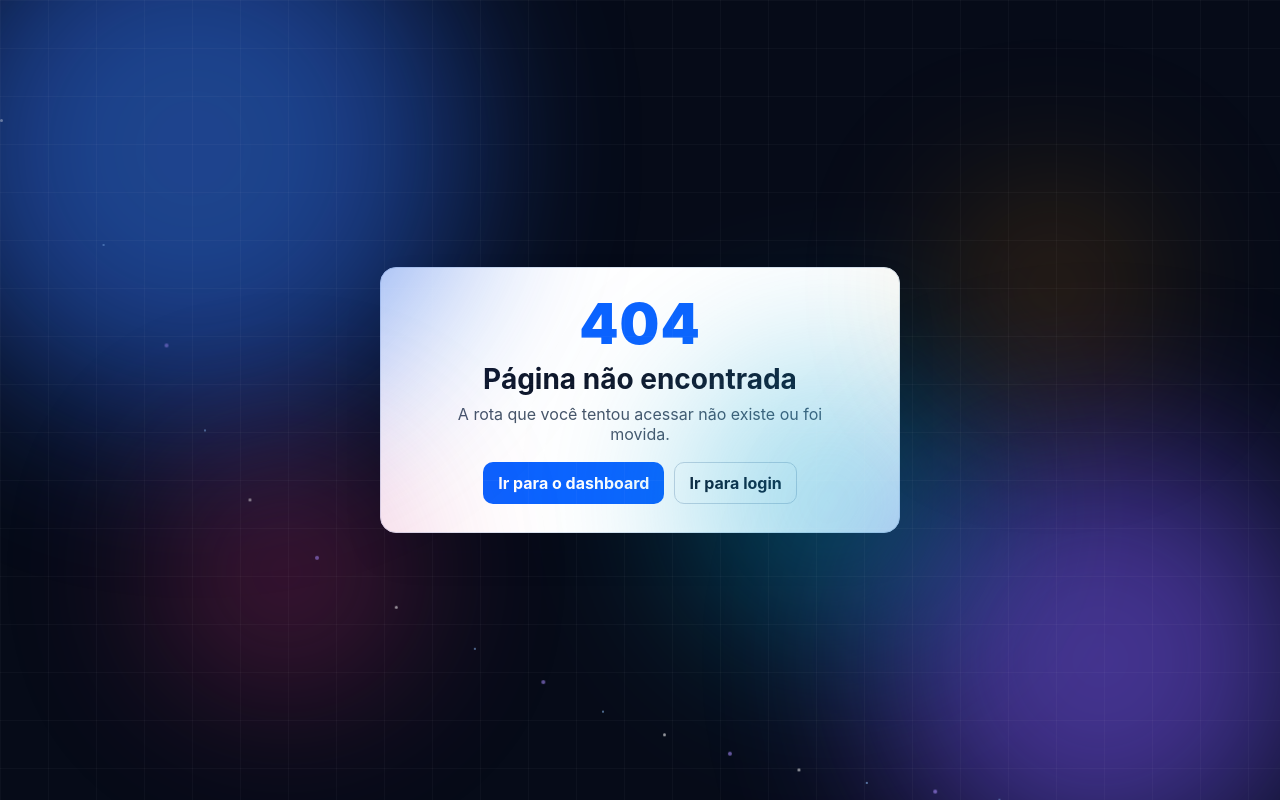
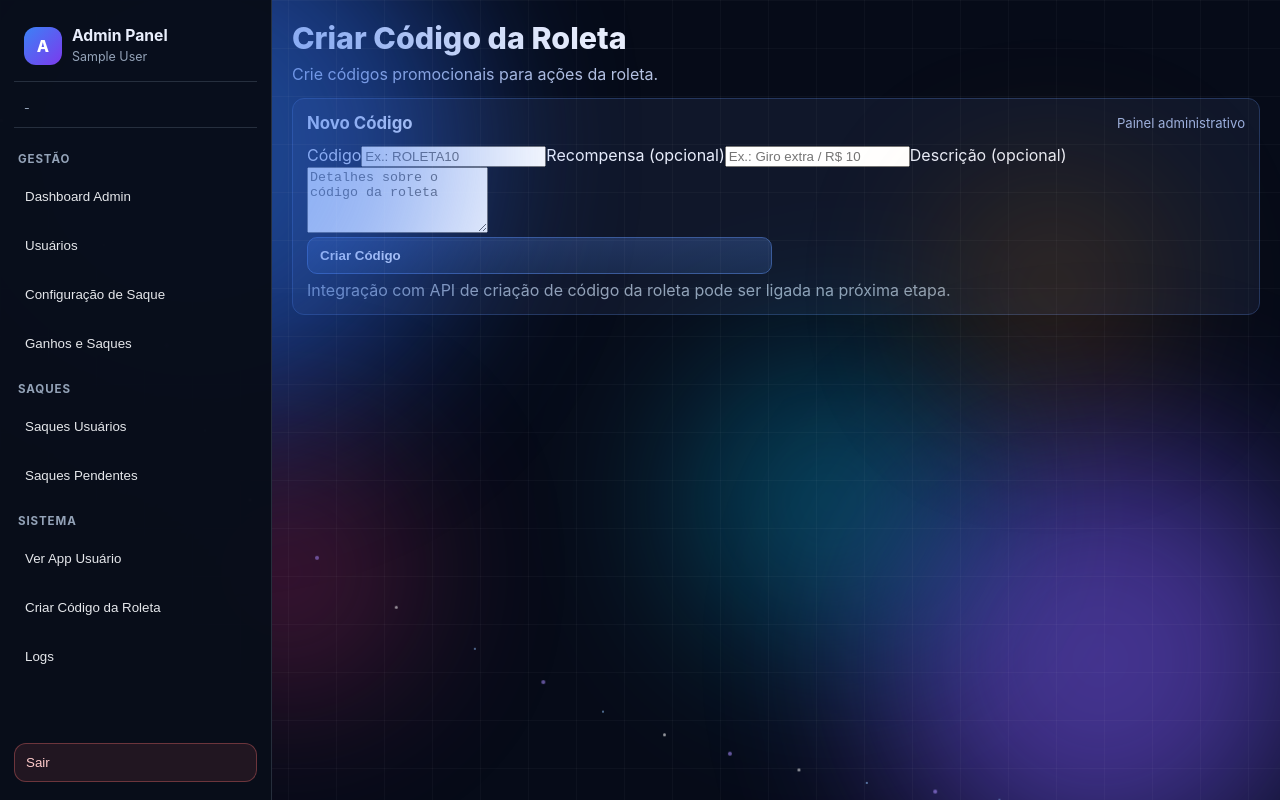
Before and after one commit to magnatazk20/mancera-frontend, a React (Vite) app: page /adf/roulette-code in a window 1280 px wide. Before the commit this address had no page. Built offline with nearby package versions, Linux system fonts and the light colour scheme; sample sign-in values are in the browser's storage.

Commit message:
feat(admin): adicionar página e botão para criar código da roleta

```diff
--- a/src/App.tsx
+++ b/src/App.tsx
@@ -30,6 +30,7 @@ import AdminRankings from './pages/AdminRankings'
 import AdminLogs from './pages/AdminLogs'
 import AdminPendingWithdrawals from './pages/AdminPendingWithdrawals'
 import AdminUserWithdrawals from './pages/AdminUserWithdrawals'
+import AdminRouletteCode from './pages/AdminRouletteCode'
 import RequireAuth from './components/RequireAuth'
 import RequireMaxAdmin from './components/RequireMaxAdmin'
 import './App.css'
@@ -142,6 +143,14 @@ export default function App() {
           )}
         />
         <Route
+          path="/adf/roulette-code"
+          element={(
+            <RequireMaxAdmin>
+              <AdminRouletteCode />
+            </RequireMaxAdmin>
+          )}
+        />
+        <Route
           path="/adf/withdrawals/users"
           element={(
             <RequireMaxAdmin>
--- a/src/components/AdminSidebar.tsx
+++ b/src/components/AdminSidebar.tsx
@@ -72,6 +72,7 @@ export default function AdminSidebar() {
 
           <p className="dash-nav-group-title">Sistema</p>
           <button type="button" className="dash-nav-item" onClick={() => { navigate('/dashboard'); setMenuOpen(false) }}>Ver App Usuário</button>
+          <button type="button" className="dash-nav-item" onClick={() => { navigate('/adf/roulette-code'); setMenuOpen(false) }}>Criar Código da Roleta</button>
           <button type="button" className="dash-nav-item" onClick={() => { navigate('/adf/logs'); setMenuOpen(false) }}>Logs</button>
         </nav>
 
--- /dev/null
+++ b/src/pages/AdminRouletteCode.tsx
@@ -0,0 +1,82 @@
+import { useState } from 'react'
+import AdminSidebar from '../components/AdminSidebar'
+import './Admin.css'
+
+export default function AdminRouletteCode() {
+  const [code, setCode] = useState('')
+  const [description, setDescription] = useState('')
+  const [reward, setReward] = useState('')
+  const [message, setMessage] = useState('')
+
+  const handleCreate = () => {
+    if (!code.trim()) {
+      setMessage('Informe um código para a roleta.')
+      return
+    }
+
+    setMessage(`Código "${code.trim()}" preparado para criação (integração backend pendente).`)
+  }
+
+  return (
+    <main className="admin-page">
+      <AdminSidebar />
+      <section className="admin-content admin-users-page">
+        <header className="admin-header">
+          <div>
+            <h1>Criar Código da Roleta</h1>
+            <p className="admin-subtitle">Crie códigos promocionais para ações da roleta.</p>
+          </div>
+        </header>
+
+        <section className="admin-panel admin-panel-wide">
+          <div className="admin-panel-head">
+            <h2>Novo Código</h2>
+            <span>Painel administrativo</span>
+          </div>
+
+          <div className="admin-form-grid">
+            <label className="admin-form-field">
+              <span>Código</span>
+              <input
+                type="text"
+                value={code}
+                onChange={(event) => setCode(event.target.value.toUpperCase())}
+                placeholder="Ex.: ROLETA10"
+              />
+            </label>
+
+            <label className="admin-form-field">
+              <span>Recompensa (opcional)</span>
+              <input
+                type="text"
+                value={reward}
+                onChange={(event) => setReward(event.target.value)}
+                placeholder="Ex.: Giro extra / R$ 10"
+              />
+            </label>
+
+            <label className="admin-form-field admin-form-field-full">
+              <span>Descrição (opcional)</span>
+              <textarea
+                value={description}
+                onChange={(event) => setDescription(event.target.value)}
+                rows={4}
+                placeholder="Detalhes sobre o código da roleta"
+              />
+            </label>
+          </div>
+
+          <div className="admin-shortcuts">
+            <button type="button" onClick={handleCreate}>Criar Código</button>
+          </div>
+
+          {message ? <p className="admin-log-hint">{message}</p> : null}
+
+          <p className="admin-log-hint">
+            Integração com API de criação de código da roleta pode ser ligada na próxima etapa.
+          </p>
+        </section>
+      </section>
+    </main>
+  )
+}
```
